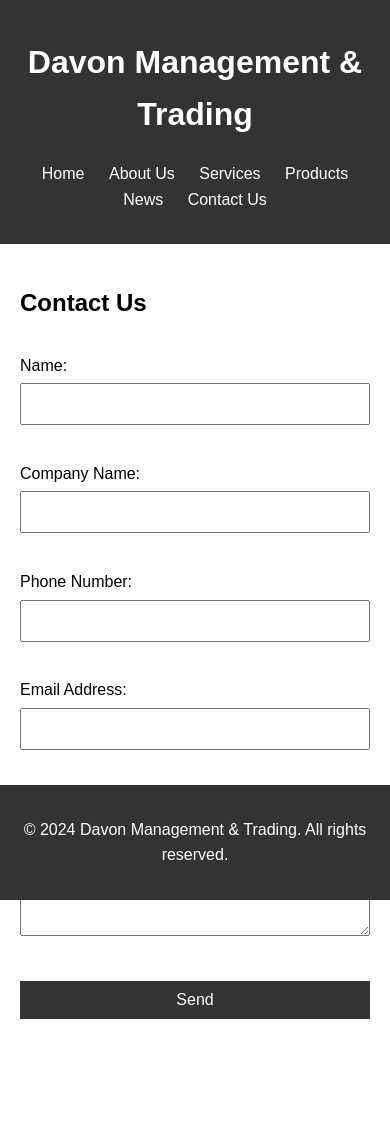
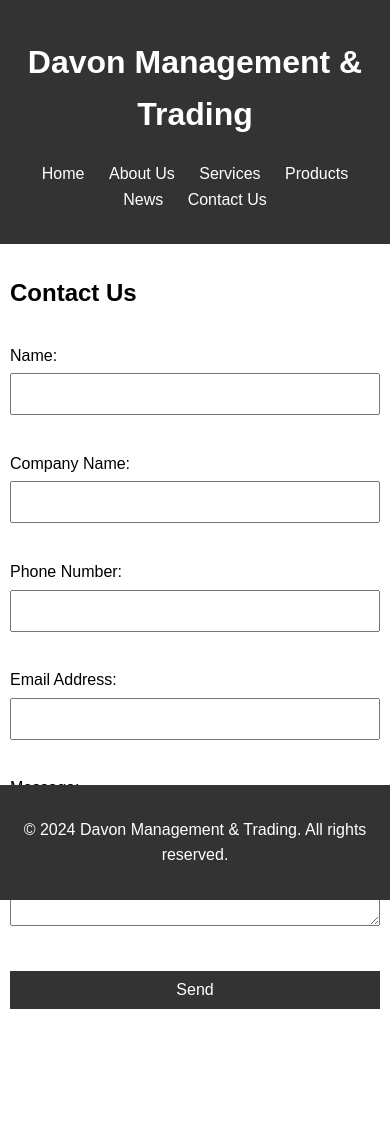
Before and after one commit to Davonmt/davonmt.com, a Jekyll site: the page contact.html, which Jekyll copies as it is, in a window 390 px wide. Built offline with Jekyll 4.4.1, drawn with Linux system fonts in a browser that asks for light colours.

Commit message:
Update styles.css

```diff
--- a/assets/css/styles.css
+++ b/assets/css/styles.css
@@ -59,6 +59,8 @@ form input, form textarea {
     margin-top: 5px;
     padding: 10px;
     font-size: 1rem;
+    width: 100%; /* Ensure inputs take full width on mobile */
+    box-sizing: border-box; /* Include padding and border in element's total width and height */
 }
 
 form input[type="submit"] {
@@ -67,8 +69,26 @@ form input[type="submit"] {
     color: #fff;
     border: none;
     cursor: pointer;
+    padding: 10px 20px;
 }
 
 form input[type="submit"]:hover {
     background: #555;
 }
+
+/* Responsive Design */
+@media (max-width: 600px) {
+    main {
+        padding: 10px;
+    }
+
+    form input, form textarea {
+        font-size: 1rem;
+        padding: 10px;
+    }
+
+    form input[type="submit"] {
+        padding: 10px;
+        font-size: 1rem;
+    }
+}
```
